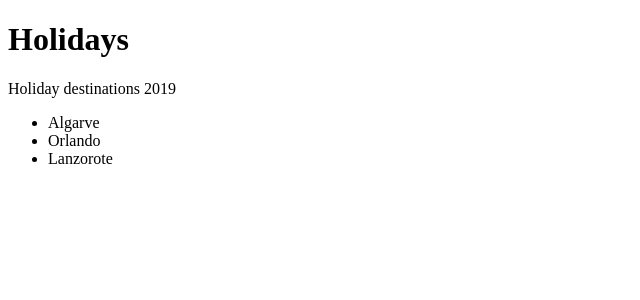
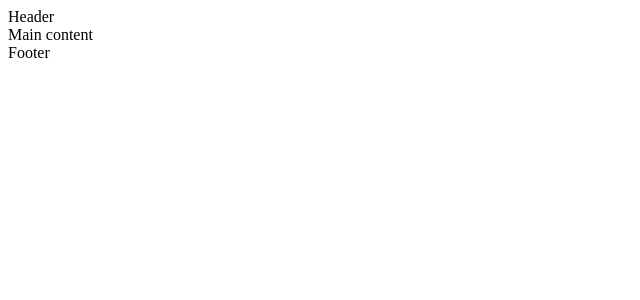
Before and after one commit to seanJosephFitzpatrick/React-Fundamental, a React (Create React App) app: page / in a window 1280 px wide. Shown: the top 300 px of the page, without its empty margins (0-640 px from the left). Built offline with nearby package versions, Linux system fonts and the light colour scheme.

Commit message:
Parent/Child components

```diff
--- /dev/null
+++ b/Components/Footer.js
@@ -0,0 +1,7 @@
+import React from "react";
+
+function Footer() {
+  return <footer>Footer</footer>;
+}
+
+export default Footer;
--- /dev/null
+++ b/Components/Header.js
@@ -0,0 +1,7 @@
+import React from "react";
+
+function Header() {
+  return <header>Header</header>;
+}
+
+export default Header;
--- /dev/null
+++ b/Components/MainContent.js
@@ -0,0 +1,7 @@
+import React from "react";
+
+function MainContent() {
+  return <main>Main content</main>;
+}
+
+export default MainContent;
--- a/Imports/imports.js
+++ b/Imports/imports.js
@@ -1,5 +1,8 @@
 import Styles from "../src/styles.css";
 import App from "../src/App";
 import FunctionalComponent from "../Components/FunctionalComponent";
+import Header from "../Components/Header";
+import MainContent from "../Components/MainContent";
+import Footer from "../Components/Footer";
 
-export { App, Styles, FunctionalComponent };
+export { App, Styles, FunctionalComponent, Header, MainContent, Footer };
--- a/src/App.js
+++ b/src/App.js
@@ -1,10 +1,12 @@
 import React from "react";
-import { FunctionalComponent } from "../Imports/imports";
+import { Header, MainContent, Footer } from "../Imports/imports";
 
 function App() {
   return (
     <div>
-      <FunctionalComponent />
+      <Header />
+      <MainContent />
+      <Footer />
     </div>
   );
 }
```
